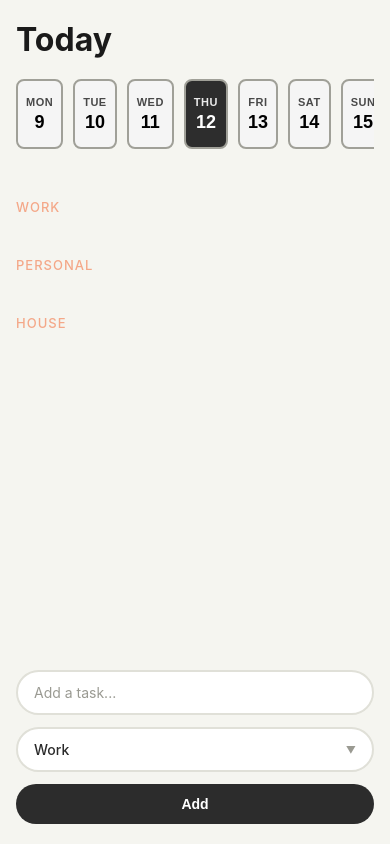
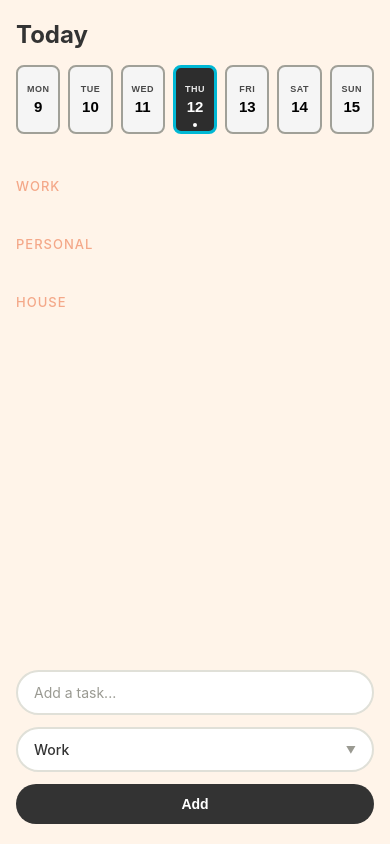
Before and after one commit to BoluwatifeOyebajo/task-manager, a React (Create React App) app: page / in a window 390 px wide. Both pictures are taken after a click on the button "Continue". Built offline with nearby package versions, Linux system fonts and the light colour scheme.

Commit message:
Add past date prevention, update calendar styling, fix keyboard dismissal

```diff
--- a/src/App.css
+++ b/src/App.css
@@ -8,7 +8,7 @@ body {
   font-family:
     -apple-system, BlinkMacSystemFont, "Inter", "SF Pro Display", "Segoe UI",
     "Roboto", sans-serif;
-  background-color: #e8e8e3;
+  background-color: #fff4e9;
   display: flex;
   justify-content: center;
   align-items: center;
@@ -17,7 +17,7 @@ body {
 }
 
 .app {
-  background-color: #f5f5f0;
+  background-color: #fff4e9;
   padding: 40px 32px;
   box-shadow: 0 2px 8px rgba(0, 0, 0, 0.04);
   min-height: 100vh;
@@ -98,7 +98,7 @@ body {
 .PersonalS2 {
   font-size: 16px;
   font-weight: 400;
-  color: #2a2a2a;
+  color: #333333;
   line-height: 1.5;
   cursor: pointer;
   flex: 1;
@@ -131,7 +131,7 @@ body {
 .HouseS2 {
   font-size: 16px;
   font-weight: 400;
-  color: #2a2a2a;
+  color: #333333;
   line-height: 1.5;
   cursor: pointer;
   flex: 1;
@@ -203,7 +203,7 @@ form input[type="text"] {
   flex: 1;
   font-size: 15px;
   font-weight: 400;
-  color: #2a2a2a;
+  color: #333333;
   background-color: #ffffff;
   border: 2px solid #e0e0d8;
   border-radius: 50px;
@@ -253,14 +253,14 @@ form input:hover {
   padding: 12px 16px;
   font-size: 14px;
   font-weight: 500;
-  color: #2a2a2a;
+  color: #333333;
   background-color: #ffffff;
   border: 2px solid #e0e0d8;
 }
 
 /* Add Button */
 form button {
-  background-color: #2c2c2c;
+  background-color: #333333;
   color: #ffffff;
   font-size: 14px;
   font-weight: 600;
@@ -489,3 +489,41 @@ form button:active {
     border-radius: 12px;
   }
 }
+
+/* Fix keyboard covering inputs on mobile */
+@media (max-width: 480px) {
+  /* Ensure form is visible when keyboard appears */
+  form {
+    margin-bottom: 20px;
+  }
+
+  /* Add padding to bottom of app when input is focused */
+  .app {
+    padding-bottom: env(safe-area-inset-bottom, 20px);
+  }
+
+  /* Scroll input into view when focused */
+  form input[type="text"]:focus {
+    scroll-margin-bottom: 300px;
+  }
+}
+
+.past-date-message {
+  text-align: center;
+  padding: 20px;
+  margin-top: 20px;
+  background-color: #fff5f5;
+  border: 2px solid #f4a889;
+  border-radius: 12px;
+  color: #333333;
+  font-size: 14px;
+  font-weight: 500;
+}
+
+@media (max-width: 480px) {
+  .past-date-message {
+    font-size: 13px;
+    padding: 16px;
+    margin-top: 16px;
+  }
+}
--- a/src/App.jsx
+++ b/src/App.jsx
@@ -72,7 +72,24 @@ export default function App() {
     localStorage.setItem("tasks", JSON.stringify(tasks));
   }, [tasks]);
 
+  // function handleAddTask(task) {
+  //   const taskWithDate = {
+  //     ...task,
+  //     date: selectedDate,
+  //   };
+  //   setTasks((tasks) => [...tasks, taskWithDate]);
+  // }
+
   function handleAddTask(task) {
+    // Get today's date string (without time)
+    const today = new Date().toDateString();
+
+    // Check if selected date is in the past
+    if (selectedDate < today) {
+      alert("You cannot add tasks to past dates!");
+      return;
+    }
+
     const taskWithDate = {
       ...task,
       date: selectedDate,
@@ -131,6 +148,7 @@ export default function App() {
         onAddTask={handleAddTask}
         onDeleteTask={handleDeleteTask}
         onBack={() => handleNavigate("home")}
+        selectedDate={selectedDate}
       />
     );
   }
@@ -143,6 +161,7 @@ export default function App() {
         onAddTask={handleAddTask}
         onDeleteTask={handleDeleteTask}
         onBack={() => handleNavigate("home")}
+        selectedDate={selectedDate}
       />
     );
   }
@@ -155,6 +174,7 @@ export default function App() {
         onAddTask={handleAddTask}
         onDeleteTask={handleDeleteTask}
         onBack={() => handleNavigate("home")}
+        selectedDate={selectedDate}
       />
     );
   }
@@ -190,7 +210,18 @@ export default function App() {
         onDeleteTask={handleDeleteTask}
         onNavigate={() => handleNavigate("house")}
       />
-      <New onAddTask={handleAddTask} />
+
+      {/* Only show form if selected date is today or future */}
+      {selectedDate >= new Date().toDateString() && (
+        <New onAddTask={handleAddTask} />
+      )}
+
+      {/* Show message for past dates */}
+      {selectedDate < new Date().toDateString() && (
+        <div className="past-date-message">
+          You cannot add tasks to past dates. Select today or a future date.
+        </div>
+      )}
     </div>
   );
 }
--- a/src/CustomSelect.css
+++ b/src/CustomSelect.css
@@ -6,7 +6,7 @@
 
 .custom-select-trigger {
   background-color: #ffffff;
-  color: #2a2a2a;
+  color: #333333;
   font-size: 14px;
   font-weight: 500;
   padding: 12px 18px;
@@ -65,7 +65,7 @@
   padding: 12px 18px;
   font-size: 14px;
   font-weight: 500;
-  color: #2a2a2a;
+  color: #333333;
   cursor: pointer;
   transition: all 0.15s ease;
 }
--- a/src/DesignPage.css
+++ b/src/DesignPage.css
@@ -1,5 +1,5 @@
 .design-page {
-  background-color: #f5f5f0;
+  background-color: #fff4e9;
   padding: 40px 32px;
   min-height: 100vh;
   width: 100vw;
@@ -36,7 +36,7 @@
   font-weight: 650;
   letter-spacing: 1.2px;
   text-transform: uppercase;
-  color: #1a1a1a;
+  color: #333333;
   margin-bottom: 16px;
 }
 
@@ -53,7 +53,7 @@
 .design-page .DesignS2 {
   font-size: 16px;
   font-weight: 400;
-  color: #2a2a2a;
+  color: #333333;
   line-height: 1.5;
   cursor: pointer;
   flex: 1;
@@ -114,7 +114,7 @@
   flex: 1;
   font-size: 15px;
   font-weight: 400;
-  color: #2a2a2a;
+  color: #333333;
   background-color: #ffffff;
   border: 2px solid #e0e0d8;
   border-radius: 50px;
@@ -143,7 +143,7 @@
 
 /* Add Button */
 .design-page form button[type="submit"] {
-  background-color: #2c2c2c;
+  background-color: #333333;
   color: #ffffff;
   font-size: 14px;
   font-weight: 600;
@@ -164,3 +164,12 @@
 .design-page form button[type="submit"]:active {
   transform: translateY(0);
 }
+
+/* Fix keyboard covering inputs on mobile */
+@media (max-width: 480px) {
+  .work-page form input[type="text"]:focus,
+  .personal-page form input[type="text"]:focus,
+  .house-page form input[type="text"]:focus {
+    scroll-margin-bottom: 300px;
+  }
+}
--- a/src/HousePage.css
+++ b/src/HousePage.css
@@ -1,13 +1,14 @@
 .house-page {
-  background-color: #f5f5f0;
+  background-color: #fff4e9;
   padding: 40px 32px;
   min-height: 100vh;
   width: 100vw;
   display: flex;
   flex-direction: column;
   box-sizing: border-box;
-  font-family: -apple-system, BlinkMacSystemFont, "Inter", "SF Pro Display",
-    "Segoe UI", "Roboto", sans-serif;
+  font-family:
+    -apple-system, BlinkMacSystemFont, "Inter", "SF Pro Display", "Segoe UI",
+    "Roboto", sans-serif;
 }
 
 .house-page button[type="button"],
@@ -110,7 +111,7 @@
   flex: 1;
   font-size: 15px;
   font-weight: 400;
-  color: #2a2a2a;
+  color: #333333;
   background-color: #ffffff;
   border: 2px solid #e0e0d8;
   border-radius: 50px;
@@ -139,7 +140,7 @@
 
 /* Add Button */
 .house-page form button[type="submit"] {
-  background-color: #2c2c2c;
+  background-color: #333333;
   color: #ffffff;
   font-size: 14px;
   font-weight: 600;
@@ -160,3 +161,12 @@
 .house-page form button[type="submit"]:active {
   transform: translateY(0);
 }
+
+/* Fix keyboard covering inputs on mobile */
+@media (max-width: 480px) {
+  .work-page form input[type="text"]:focus,
+  .personal-page form input[type="text"]:focus,
+  .house-page form input[type="text"]:focus {
+    scroll-margin-bottom: 300px;
+  }
+}
--- a/src/New.jsx
+++ b/src/New.jsx
@@ -1,9 +1,10 @@
-import { useState } from "react";
+import { useState, useRef } from "react"; //this
 import CustomSelect from "./CustomSelect";
 
 export default function New({ onAddTask }) {
   const [task, setTask] = useState("");
   const [category, setCategory] = useState("work");
+  const inputRef = useRef(null);
 
   const categoryOptions = [
     { value: "work", label: "Work" },
@@ -26,9 +27,15 @@ export default function New({ onAddTask }) {
     setTask("");
   }
 
+  // Blur the input to dismiss keyboard
+  if (inputRef.current) {
+    inputRef.current.blur();
+  }
+
   return (
     <form onSubmit={handleSubmit}>
       <input
+        ref={inputRef} //this
         type="text"
         value={task}
         onChange={(e) => setTask(e.target.value)}
--- a/src/WeekCalendar.css
+++ b/src/WeekCalendar.css
@@ -6,53 +6,74 @@
   font-size: 32px;
   font-weight: 700;
   margin-bottom: 20px;
-  color: #1a1a1a;
+  color: #333333;
 }
 
 .calendar-grid {
   display: grid;
-  grid-template-columns: repeat(7, auto);
+  grid-template-columns: repeat(7, 1fr); /* Changed from auto to 1fr */
   gap: 10px;
   margin-bottom: 30px;
-  justify-content: start;
-  max-width: fit-content;
-
-  overflow-x: auto;
-  overflow-y: hidden;
-  white-space: nowrap;
+  width: 100%; /* Added */
 }
 
 .calendar-day {
+  position: relative;
   display: flex;
   flex-direction: column;
   align-items: center;
   justify-content: center;
-  padding: 12px 8px;
+  padding: 20px 8px;
   background: #f5f5f5;
   border: 2px solid #a0a098;
   border-radius: 8px;
   font-size: 30px;
   cursor: pointer;
   min-height: 70px;
+  transition: all 0.2s ease;
 }
 
 .calendar-day:hover {
   background: #e8e8e8;
+  border-color: #f4a889;
 }
 
+/* Today's date - blue border and dot indicator */
 .calendar-day.today {
-  background: #2d2d2d;
-  color: white;
+  border-color: #00b8d4;
+  border-width: 3px;
 }
 
-.calendar-day.today:hover {
+.today-indicator {
+  position: absolute;
+  bottom: 6px;
+  width: 6px;
+  height: 6px;
+  background-color: #00b8d4;
+  border-radius: 50%;
+}
+
+/* Selected date - dark background */
+.calendar-day.selected {
+  background: #333333;
+  color: white;
+  border-color: #2d2d2d;
+}
+
+.calendar-day.selected:hover {
   background: #3d3d3d;
 }
 
-/* .calendar-day.selected {
-  background: #4a4a4a;
-  color: white;
-} */
+/* When today is also selected - combine styles */
+.calendar-day.today.selected {
+  background: #2d2d2d;
+  border-color: #00b8d4;
+  border-width: 3px;
+}
+
+.calendar-day.today.selected .today-indicator {
+  background-color: #ffffff;
+}
 
 .day-name {
   font-size: 11px;
@@ -62,12 +83,68 @@
   opacity: 0.7;
 }
 
-.calendar-day.today .day-name,
 .calendar-day.selected .day-name {
   opacity: 0.9;
+  color: white;
 }
 
 .day-number {
   font-size: 18px;
   font-weight: 600;
 }
+
+.calendar-day.selected .day-number {
+  color: white;
+}
+
+.calendar-day:focus {
+  outline: none;
+  box-shadow: none;
+}
+
+/* Mobile responsive */
+@media (max-width: 480px) {
+  .calendar-title {
+    font-size: 24px;
+    margin-bottom: 16px;
+  }
+
+  .calendar-grid {
+    grid-template-columns: repeat(7, 1fr); /* Full width, equal columns */
+    gap: 6px; /* Smaller gap for mobile */
+    margin-bottom: 24px;
+    width: 100%; /* Full width */
+  }
+
+  .calendar-day {
+    padding: 12px 4px; /* Reduced padding for mobile */
+    min-height: 65px;
+  }
+
+  .day-name {
+    font-size: 9px;
+  }
+
+  .day-number {
+    font-size: 15px;
+  }
+
+  .today-indicator {
+    width: 4px;
+    height: 4px;
+    bottom: 4px;
+  }
+}
+
+/* Tablet */
+@media (max-width: 768px) {
+  .calendar-grid {
+    grid-template-columns: repeat(7, 1fr);
+    width: 100%;
+    gap: 8px;
+  }
+
+  .calendar-day {
+    padding: 16px 6px;
+  }
+}
--- a/src/WeekCalendar.jsx
+++ b/src/WeekCalendar.jsx
@@ -54,6 +54,7 @@ export default function WeekCalendar({ selectedDate, onDateSelect }) {
                   .toUpperCase()}
               </span>
               <span className="day-number">{day.getDate()}</span>
+              {isToday && <span className="today-indicator"></span>}
             </button>
           );
         })}
```
Also changed, not shown: src/DesignPage.jsx (+27 -5 lines), src/HousePage.jsx (+24 -4 lines), src/PersonalPage.css (+19 -9 lines), src/PersonalPage.jsx (+19 -10 lines).
